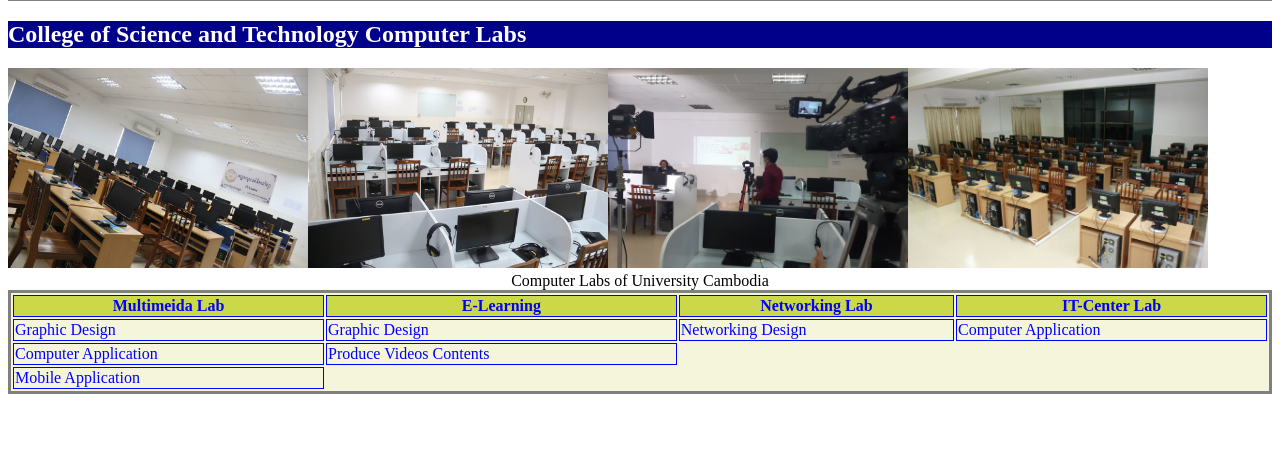
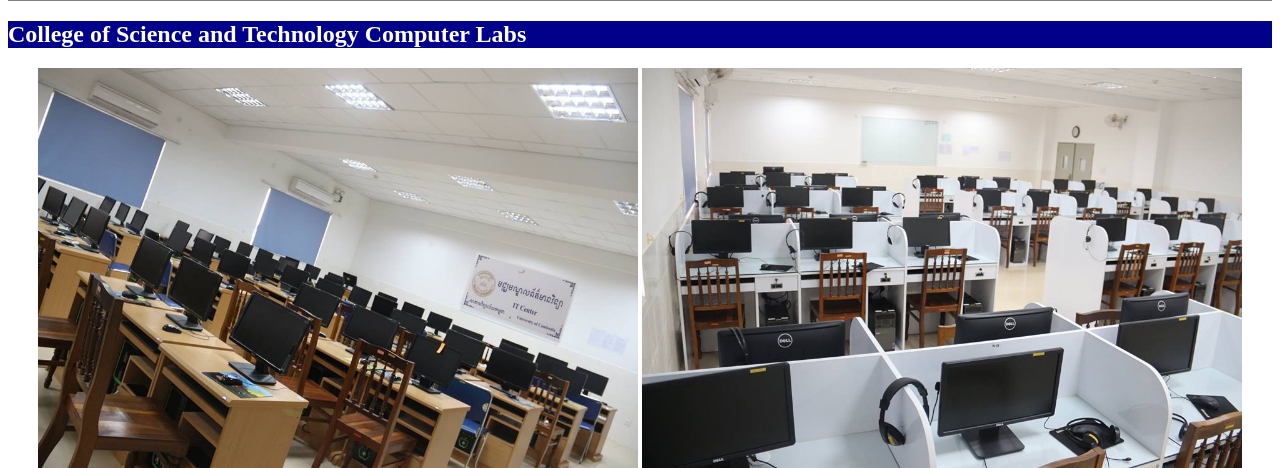
Before and after one commit to TeSenghot/Assignment2, a plain HTML site: page index.html in a window 1280 px wide. Shown: the part 665-1133 px from the top of the page. Before the commit the page ends 1067 px from the top, so only its background shows below. Drawn offline with Linux system fonts and the light colour scheme.

Commit message:
Update index.html

```diff
--- a/index.html
+++ b/index.html
@@ -45,9 +45,8 @@
 </table>
 <h2 class="head">College of Science and Technology Computer Labs
 </h2>
-<div>
-<img src="media/c1.jpg" width="300px" height="200px"><img src="media/c2.jpg" width="300px" height="200px"><img src="media/c3.jpg" width="300px" height="200px"><img src="media/c4.jpg" width="300px" height="200px">
-</div>
+<div align="center">
+<img src="media/c1.jpg" width="600px" height="400px" alt="UC Laps">&nbsp<img src="media/c2.jpg" width="600px" height="400px"><img src="media/c3.jpg" width="600px" height="400px">&nbsp<img src="media/c4.jpg" width="600px" height="400px"></div>
 <caption><center>Computer Labs of University Cambodia</center></caption>
 <table class="table" align="center">
     <th>Multimeida Lab</th>
```
